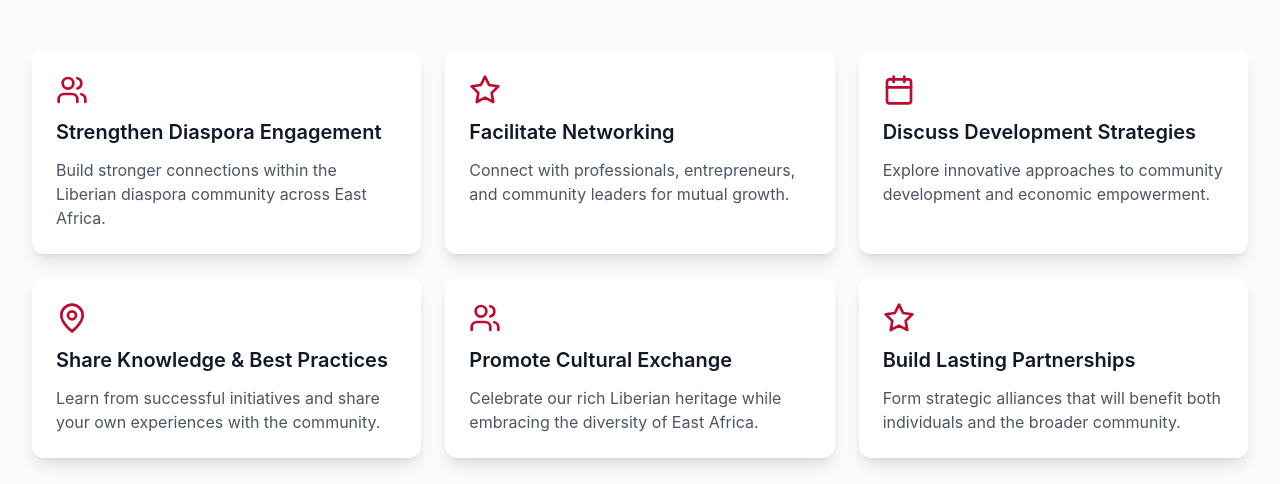
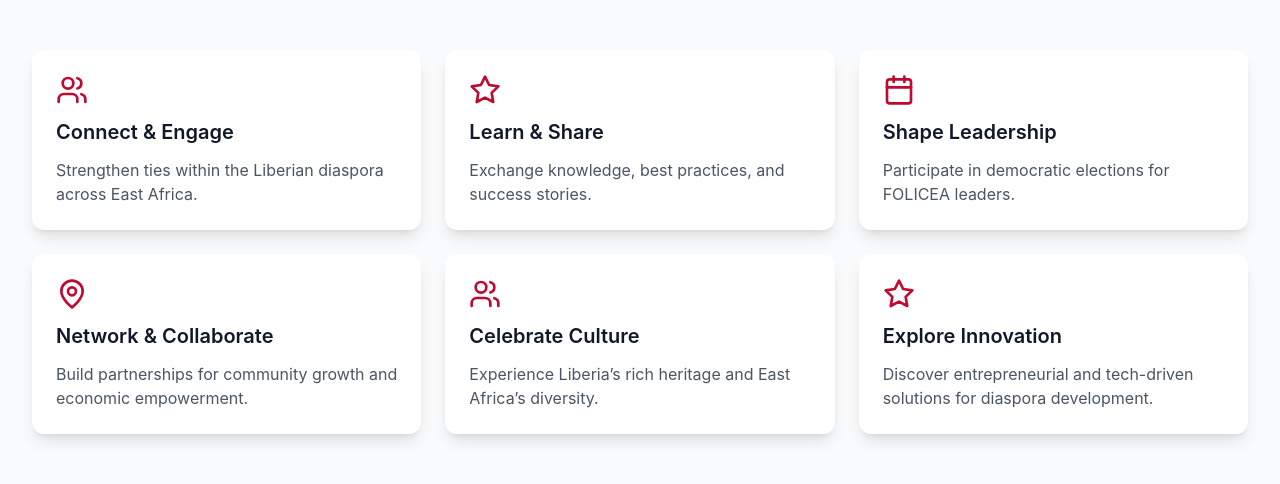
Before and after one commit to foliceasummit/folicea-summit-2025, a Next.js app: page / in a window 1280 px wide. Shown: the part 2468-2952 px from the top of the page. Built offline with nearby package versions, Linux system fonts and the light colour scheme.

Commit message:
Homepage: update Why Attend cards to requested titles and descriptions

```diff
--- a/pages/index.tsx
+++ b/pages/index.tsx
@@ -11,33 +11,33 @@ const HomePage = () => {
   const features = [
     {
       icon: <Users className="w-8 h-8" />,
-      title: "Strengthen Diaspora Engagement",
-      description: "Build stronger connections within the Liberian diaspora community across East Africa."
+      title: "Connect & Engage",
+      description: "Strengthen ties within the Liberian diaspora across East Africa."
     },
     {
       icon: <Star className="w-8 h-8" />,
-      title: "Facilitate Networking",
-      description: "Connect with professionals, entrepreneurs, and community leaders for mutual growth."
+      title: "Learn & Share",
+      description: "Exchange knowledge, best practices, and success stories."
     },
     {
       icon: <Calendar className="w-8 h-8" />,
-      title: "Discuss Development Strategies",
-      description: "Explore innovative approaches to community development and economic empowerment."
+      title: "Shape Leadership",
+      description: "Participate in democratic elections for FOLICEA leaders."
     },
     {
       icon: <MapPin className="w-8 h-8" />,
-      title: "Share Knowledge & Best Practices",
-      description: "Learn from successful initiatives and share your own experiences with the community."
+      title: "Network & Collaborate",
+      description: "Build partnerships for community growth and economic empowerment."
     },
     {
       icon: <Users className="w-8 h-8" />,
-      title: "Promote Cultural Exchange",
-      description: "Celebrate our rich Liberian heritage while embracing the diversity of East Africa."
+      title: "Celebrate Culture",
+      description: "Experience Liberia’s rich heritage and East Africa’s diversity."
     },
     {
       icon: <Star className="w-8 h-8" />,
-      title: "Build Lasting Partnerships",
-      description: "Form strategic alliances that will benefit both individuals and the broader community."
+      title: "Explore Innovation",
+      description: "Discover entrepreneurial and tech-driven solutions for diaspora development."
     }
   ];
 
```
